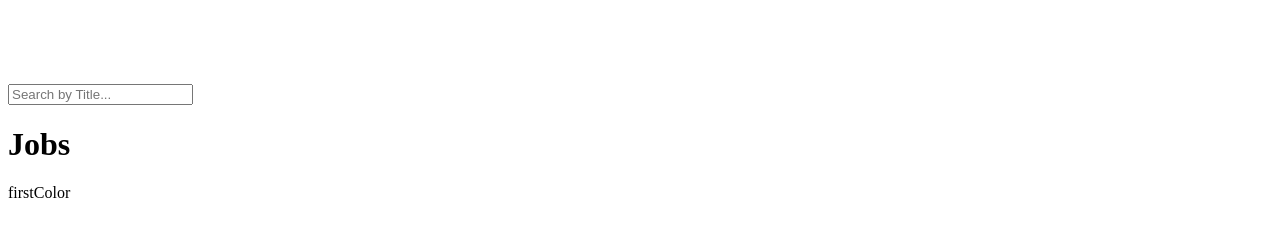
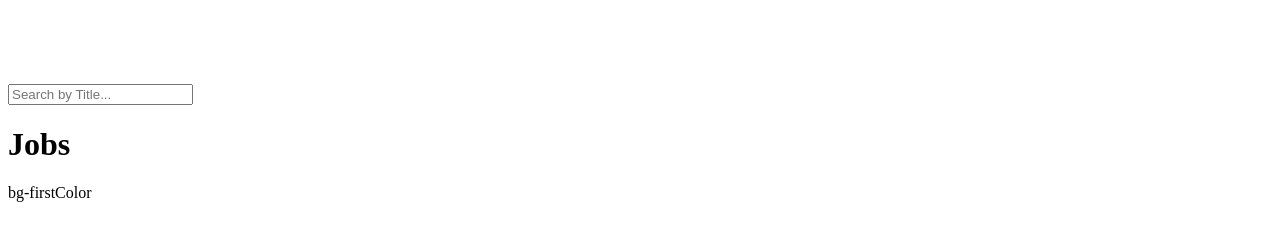
Before and after one commit to Ferperemero86/Devjobs, a Next.js app: page /jobs in a window 1280 px wide. Shown: the top 252 px of the page. Built offline with nearby package versions, Linux system fonts and the light colour scheme.

Commit message:
Fix bg styles

```diff
--- a/src/app/page.tsx
+++ b/src/app/page.tsx
@@ -18,7 +18,7 @@ export default function Home() {
   }
 
   return (
-    <main className={`bg-${mainBg} min-h-screen w-full absolute`}>
+    <main className={`${mainBg} min-h-screen w-full absolute`}>
 
     </main>
   );
--- a/src/components/FormInput.tsx
+++ b/src/components/FormInput.tsx
@@ -28,8 +28,10 @@ export default function FormInput({type, onChange, customStyles, placeholder}: I
             <FontAwesomeIcon
                     icon={faMagnifyingGlass}
                     style={{ fontSize: 25, position: "absolute", top: "50%", transform: "translateY(-50%)", zIndex: "100", right: "1.5rem", background: "#5964E0", color: "fff", padding: "10px", borderRadius: "5px"}}/>
+            <div>
+            <input type={type} onChange={onChange} className={`${customStyles} rounded-lg relative`} placeholder={placeholder} />
+            </div>
 
-            <input type={type} onChange={onChange} className={`${customStyles} rounded-lg relative`} placeholder={placeholder} />
         </>
     )
 }
--- a/src/components/SwitchButton.tsx
+++ b/src/components/SwitchButton.tsx
@@ -7,11 +7,11 @@ export default function SwitchButton() {
   const { mainBg } = theme;
 
   const changeBg = () => {
-    if (mainBg === "firstColor") {
-      return setTheme({mainBg: "secondColor"});
+    if (mainBg === "bg-firstColor") {
+      return setTheme({mainBg: "bg-secondColor"});
     }
-    if (mainBg === "secondColor") {
-      return setTheme({mainBg: "firstColor"});
+    if (mainBg === "bg-secondColor") {
+      return setTheme({mainBg: "bg-firstColor"});
     }
   }
 
--- a/src/contexts/ThemeContext.tsx
+++ b/src/contexts/ThemeContext.tsx
@@ -17,7 +17,7 @@ export interface ThemeContextProps {
 
 const defaultState = {
   theme: {
-    mainBg: "firstColor",
+    mainBg: "bg-firstColor",
   },
   setTheme: (theme: Theme) => {},
 };
```
